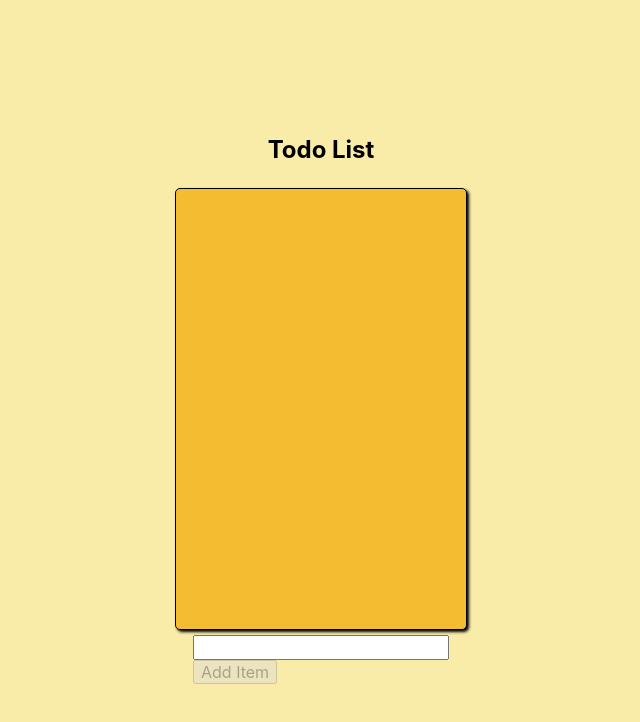
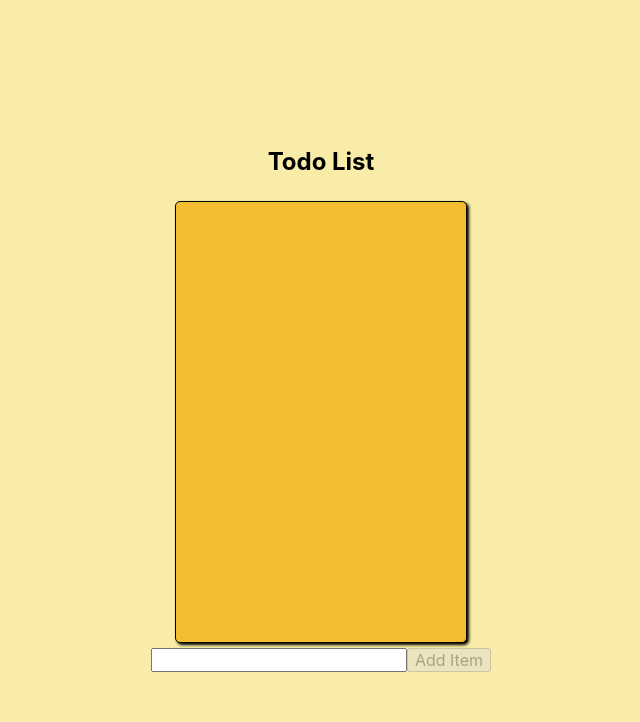
Before and after one commit to AlexSwensen/react-todo-app, a React (Create React App) app: page / in a window 1280 px wide. Shown: the top 722 px of the page, without its empty margins (319-959 px from the left). Built offline with nearby package versions, Linux system fonts and the light colour scheme.

Commit message:
submit button is better placed now

```diff
--- a/src/components/todo-item-input/todoItemInput.tsx
+++ b/src/components/todo-item-input/todoItemInput.tsx
@@ -20,13 +20,11 @@ export const TodoItemInput = (props: ITodoListInputProps) => {
     return (
         <div className="todoItem">
             <form onSubmit={handleSubmit}>
-                <div className="input">
                 <input
                     type="text"
                     value={name}
                     onChange={e => setName(e.target.value)}
                 />
-                </div>
                 <input type="submit" title="Add Item" value="Add Item" disabled={!inputDisabled()}/>
             </form>
         </div>
```
